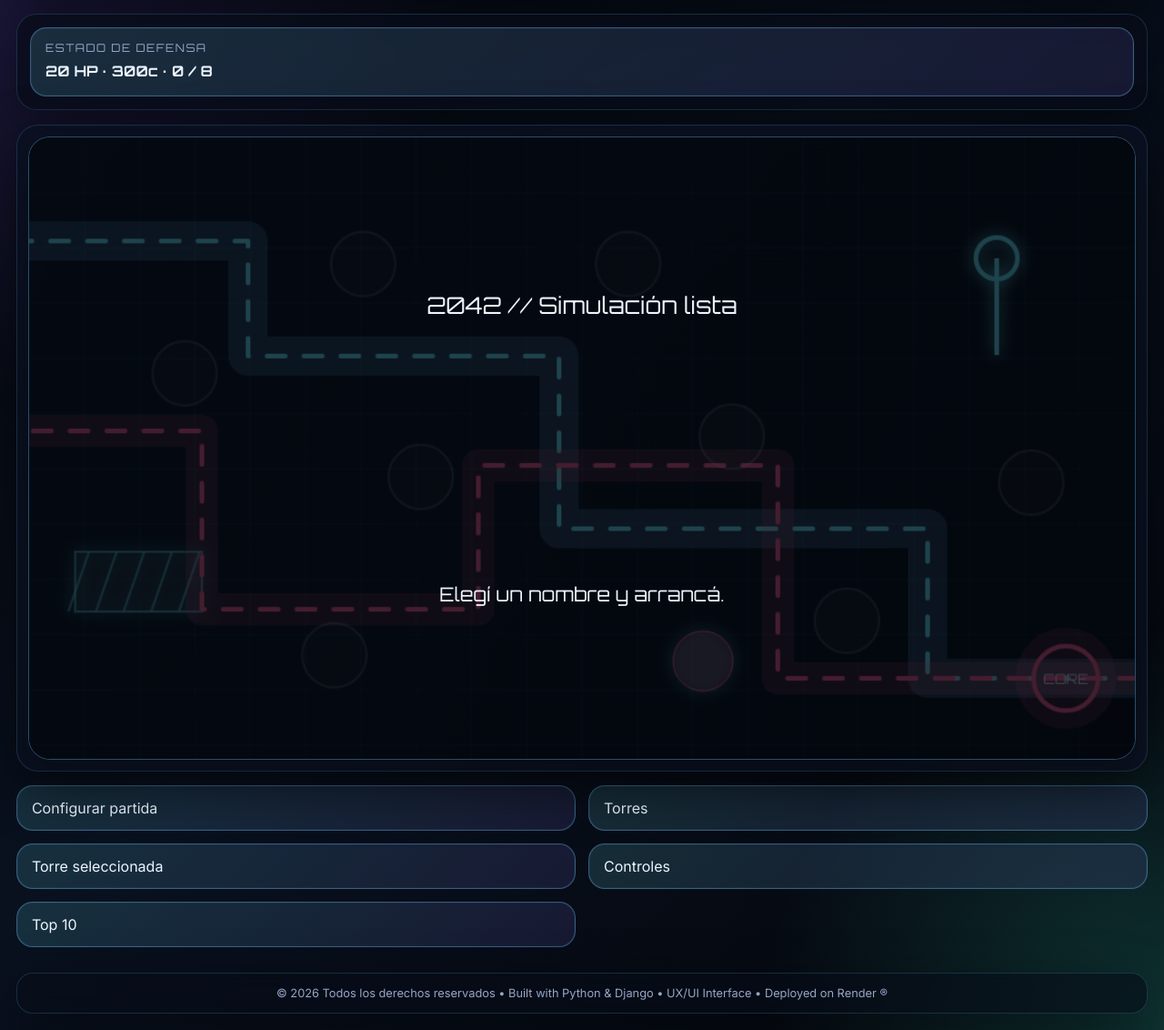
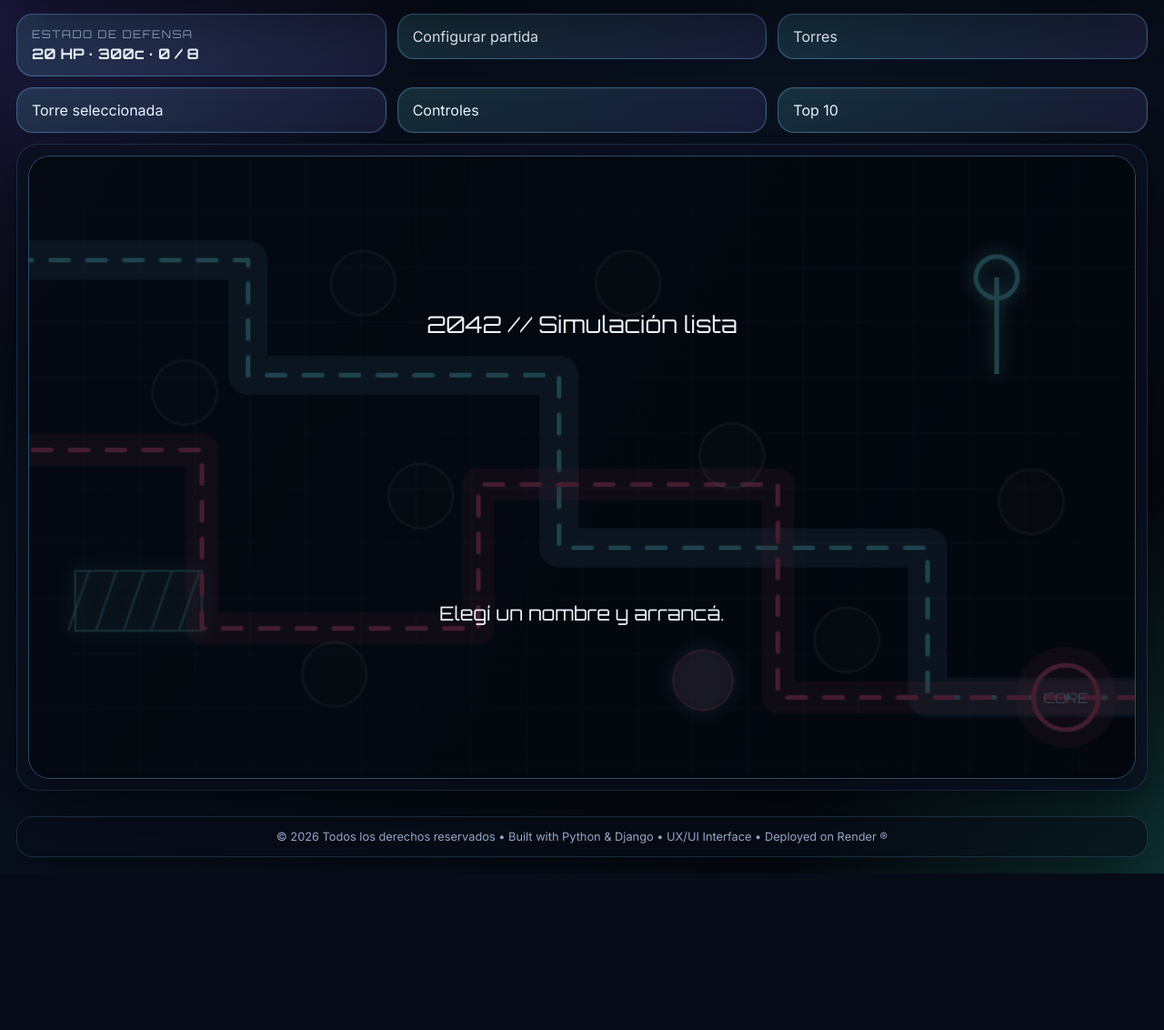
Before and after one commit to lu-developer476/2042, a Django app: page / in a window 1280 px wide. Shown: the part 94-1226 px from the top of the page at 91% size. After the commit the page ends 1054 px from the top, so only its background shows below. Run offline with Django 5.2, Linux system fonts and the light colour scheme; data that the repository does not hold is empty.

Commit message:
Compact game controls above board (#14)

```diff
--- a/game/static/game/css/styles.css
+++ b/game/static/game/css/styles.css
@@ -392,30 +392,18 @@ td { color: var(--muted); }
   background: rgba(255, 255, 255, 0.78);
 }
 
-/* Responsive game-first layout: all controls live in the top bar and side rail, keeping the board alone in the play area. */
+/* Responsive game-first layout: compact command grid first, keeping the board high and the footer reachable. */
 .game-layout {
   min-height: 0;
   display: grid;
-  grid-template-columns: minmax(260px, 340px) minmax(0, 1fr);
-  grid-template-rows: auto minmax(0, 1fr);
-  grid-template-areas:
-    "status status"
-    "sidebar board";
-  gap: clamp(10px, 1.2vw, 16px);
+  grid-template-columns: repeat(3, minmax(0, 1fr));
+  gap: clamp(8px, 1vw, 12px);
   align-items: start;
 }
 
 .game-statusbar {
-  grid-area: status;
   display: grid;
-  grid-template-columns: minmax(0, 1.2fr) minmax(320px, 0.95fr);
-  gap: clamp(10px, 1.2vw, 16px);
-  padding: clamp(10px, 1.2vw, 14px);
-  background: rgba(8, 12, 24, 0.76);
-  border: 1px solid var(--line);
-  border-radius: 22px;
-  backdrop-filter: blur(16px);
-  box-shadow: var(--shadow);
+  min-width: 0;
 }
 
 .game-statusbar .hud-grid,
@@ -424,17 +412,17 @@ td { color: var(--muted); }
 }
 
 .command-sidebar {
-  grid-area: sidebar;
+  display: contents;
 }
 
 .board-only {
-  grid-area: board;
+  grid-column: 1 / -1;
   padding: clamp(8px, 1vw, 12px);
   grid-template-rows: minmax(0, 1fr);
 }
 
 .board-only .battlefield-wrap {
-  min-height: clamp(360px, 63svh, 760px);
+  min-height: clamp(300px, 55svh, 680px);
   max-height: none;
 }
 
@@ -461,35 +449,12 @@ td { color: var(--muted); }
   margin-top: 8px;
 }
 
-@media (min-width: 1281px) {
-  .command-sidebar {
-    position: sticky;
-    top: clamp(10px, 1.4vw, 18px);
-    max-height: calc(100svh - 170px);
-    overflow: auto;
-    scrollbar-width: thin;
-  }
-}
-
 @media (max-width: 1280px) {
   .game-layout {
-    grid-template-columns: minmax(0, 1fr);
-    grid-template-areas:
-      "status"
-      "board"
-      "sidebar";
+    grid-template-columns: repeat(3, minmax(0, 1fr));
   }
 
-  .game-statusbar {
-    grid-template-columns: 1fr;
-  }
-
-  .command-sidebar {
-    grid-template-columns: repeat(2, minmax(0, 1fr));
-  }
-
-  .command-sidebar .controls-card,
-  .command-sidebar .leaderboard-card {
+  .board-only {
     grid-column: 1 / -1;
   }
 
@@ -508,13 +473,8 @@ td { color: var(--muted); }
 }
 
 @media (max-width: 960px) {
-  .command-sidebar {
-    grid-template-columns: 1fr;
-  }
-
-  .command-sidebar .controls-card,
-  .command-sidebar .leaderboard-card {
-    grid-column: auto;
+  .game-layout {
+    grid-template-columns: repeat(2, minmax(0, 1fr));
   }
 
   .command-sidebar .controls-row,
@@ -540,6 +500,10 @@ td { color: var(--muted); }
 }
 
 @media (max-width: 460px) {
+  .game-layout {
+    grid-template-columns: 1fr;
+  }
+
   .command-sidebar .controls-row,
   .command-sidebar .ability-row {
     grid-template-columns: 1fr;
@@ -579,7 +543,7 @@ td { color: var(--muted); }
 
 .status-trigger {
   align-self: stretch;
-  min-height: 76px;
+  min-height: 50px;
 }
 
 .info-dialog {
```
